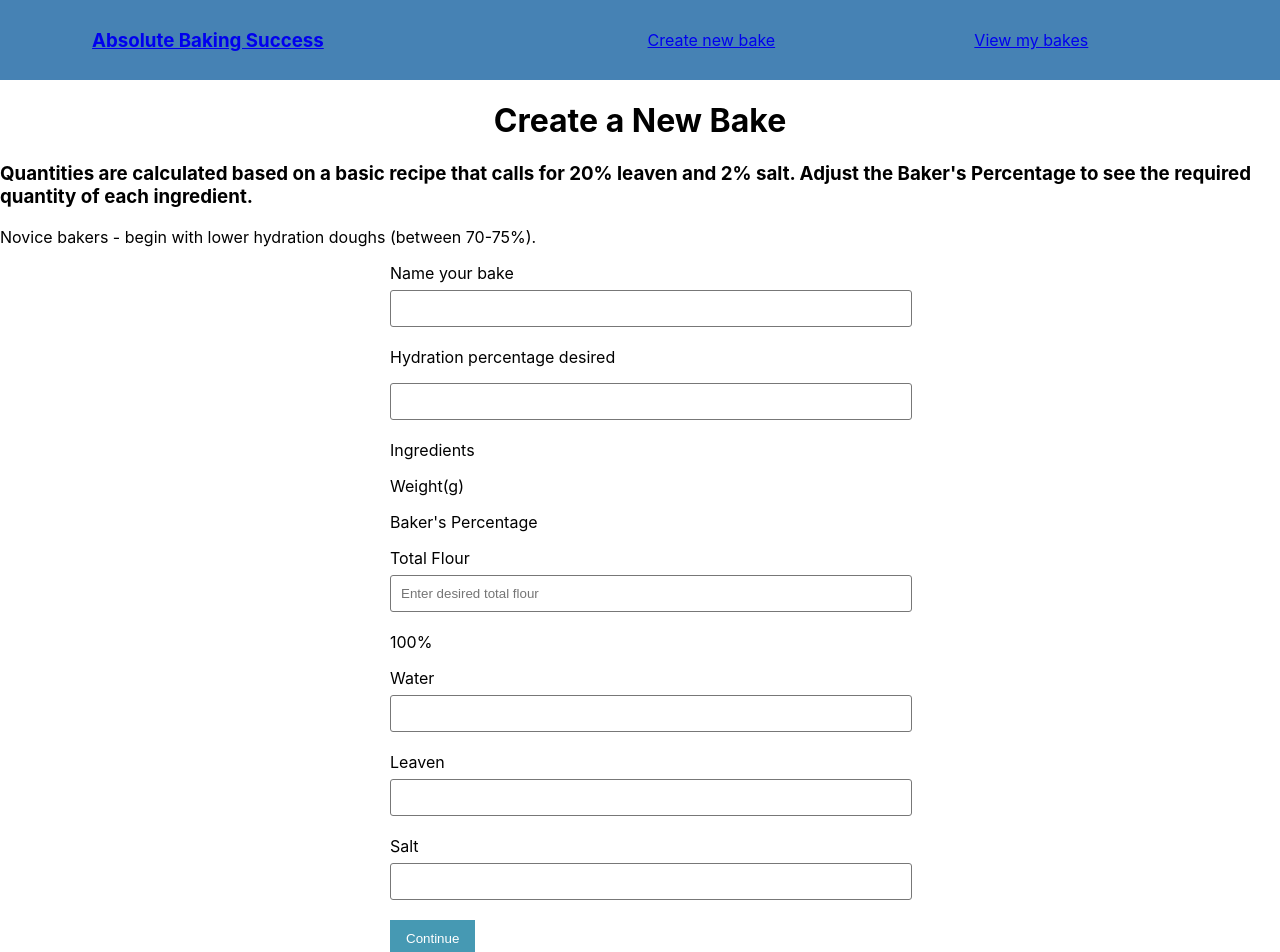
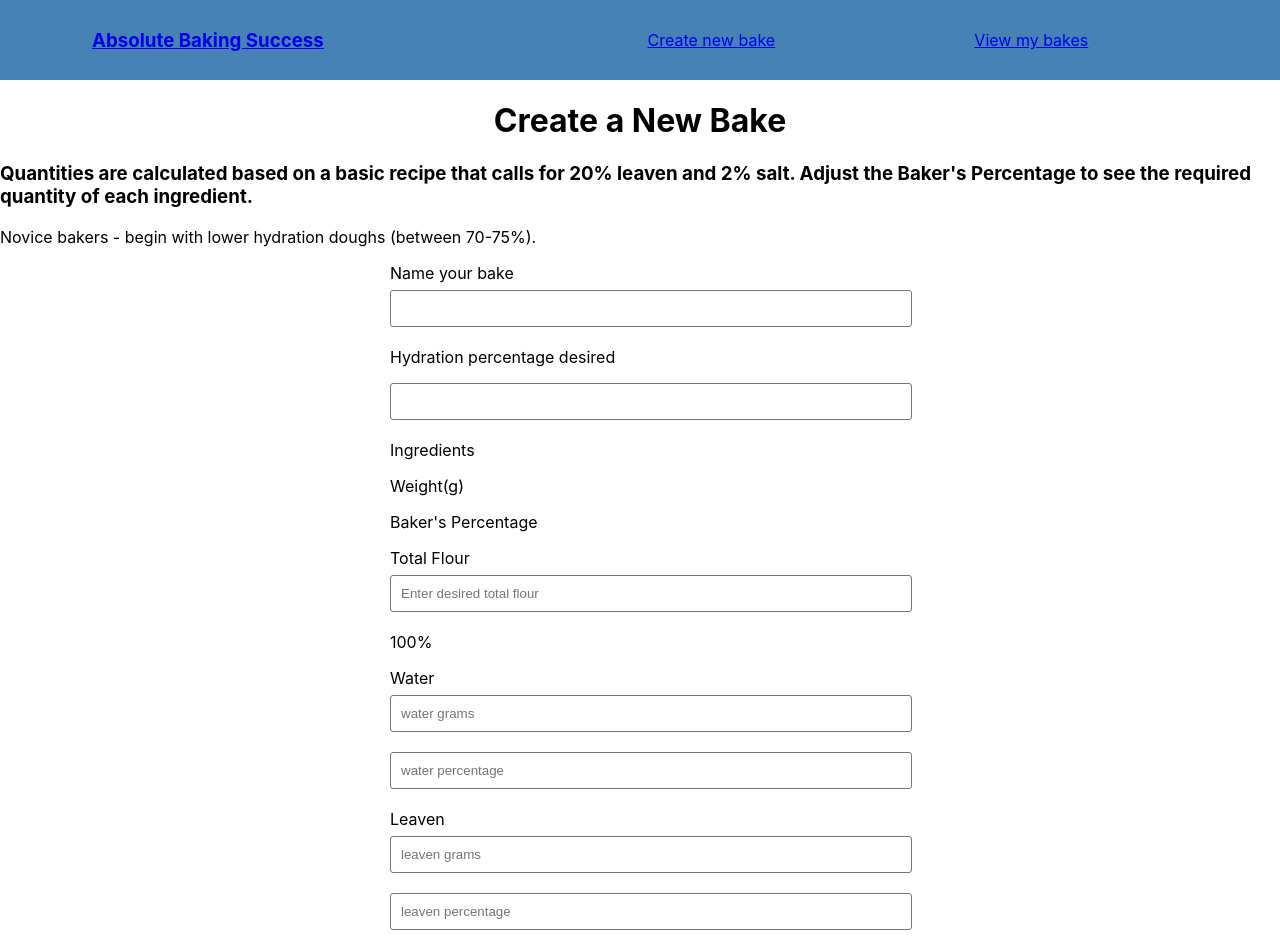
Before and after one commit to katrinareins/sourdough-calculator-frontend, a React (Create React App) app: page /newBake in a window 1280 px wide. Shown: the top 952 px of the page. Built offline with nearby package versions, Linux system fonts and the light colour scheme.

Commit message:
Added form fields and function to update state.

```diff
--- a/src/newBake_page/newBakeComponent.js
+++ b/src/newBake_page/newBakeComponent.js
@@ -1,6 +1,11 @@
 import React from 'react'
 
-export default function newBakeComponent() {
+export default function newBakeComponent({updateState}) {
+
+    const handleChange = (event) => {
+        updateState(event)
+    }
+
     return (
         <div>
             <h1>Create a New Bake</h1>
@@ -10,21 +15,28 @@ export default function newBakeComponent() {
             </p>
             <form>
                 <label>Name your bake</label>
-                <input type='text' name='bakeName'></input>
+                <input type='text' name='bakeName' onChange={handleChange} ></input>
                 <p>Hydration percentage desired</p>
                 <input type='text' name='hydrationPerc'></input>
                 <p>Ingredients</p>
                 <p>Weight(g)</p>
                 <p>Baker's Percentage</p>
                 <label>Total Flour</label>
-                <input type='text' placeholder='Enter desired total flour' name='totalFlour'></input>
+                <input type='text' placeholder='Enter desired total flour' name='total_flour_g'></input>
                 <p>100%</p>
+
                 <label>Water</label>
-                <input type='text' name='totalWater'></input>
+                <input type='text' name='water_g' placeholder='water grams' ></input>
+                <input type='text' name='water_p' placeholder='water percentage' ></input>
+
                 <label>Leaven</label>
-                <input type='text' name='totalLeaven'></input>
+                <input type='text' name='leaven_g' placeholder='leaven grams' ></input>
+                <input type='text' name='leaven_p' placeholder='leaven percentage' ></input>
+
                 <label>Salt</label>
-                <input type='text' name='totalSalt'></input>
+                <input type='text' name='salt_g' placeholder='salt grams' ></input>
+                <input type='text' name='salt_p' placeholder='salt percentage' ></input>
+
                 <button>Continue</button>
             </form>
         </div>
--- a/src/newBake_page/newBakeContainer.js
+++ b/src/newBake_page/newBakeContainer.js
@@ -8,7 +8,7 @@ export default class NewBakeContainer extends Component {
         this.state = {
             userId: this.props.userId,
             total_flour_g: '',
-            total_flour_p: '',
+            total_flour_p: 100,
             water_g: '',
             water_p: '',
             salt_g: '',
@@ -22,10 +22,14 @@ export default class NewBakeContainer extends Component {
         }
     }
 
+    updateState = event => {
+        console.log(event)
+    }
+
     render(){
         return (
             <div>
-                <NewBakeComponent />
+                <NewBakeComponent updateState={this.updateState} />
             </div>
         )
     }
```
